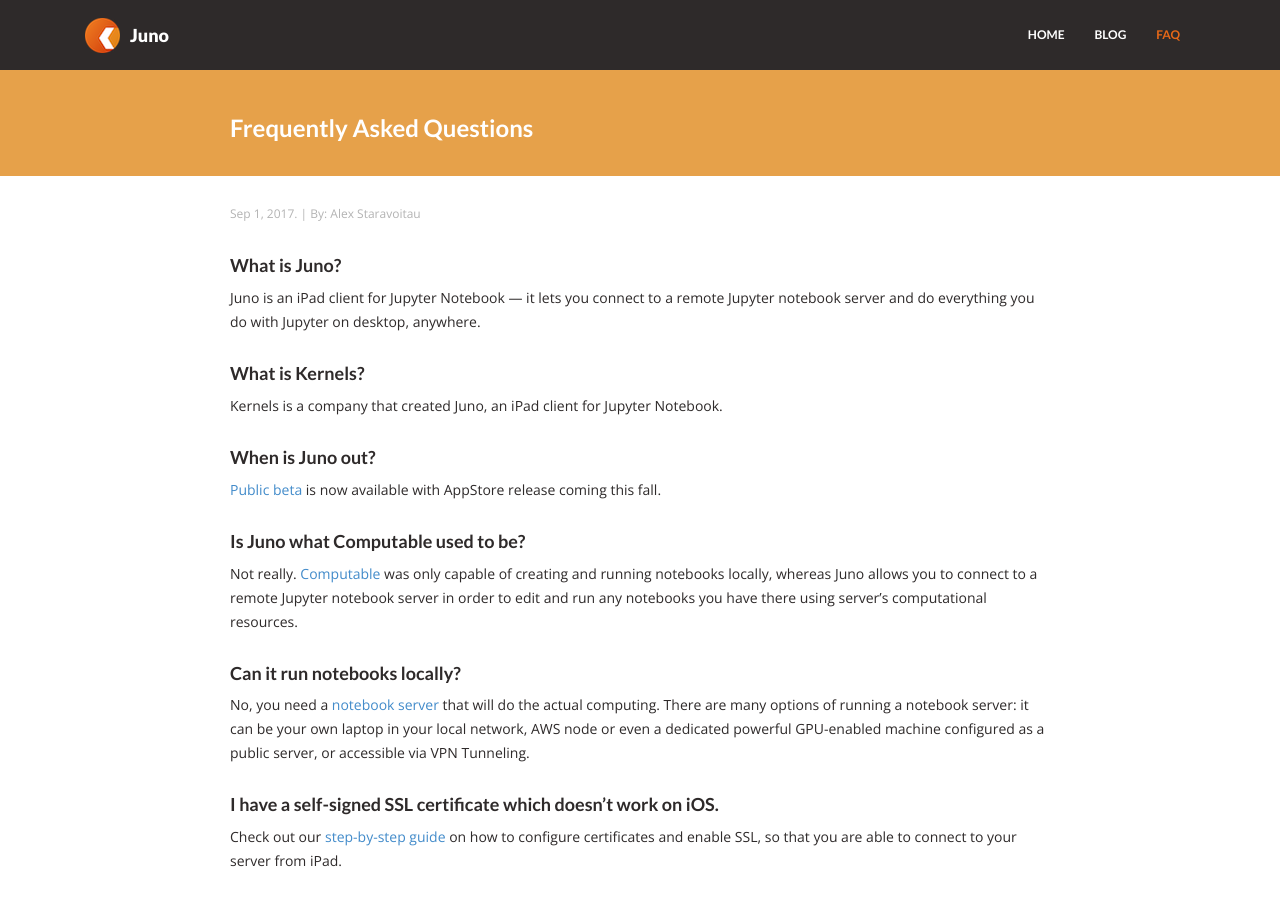
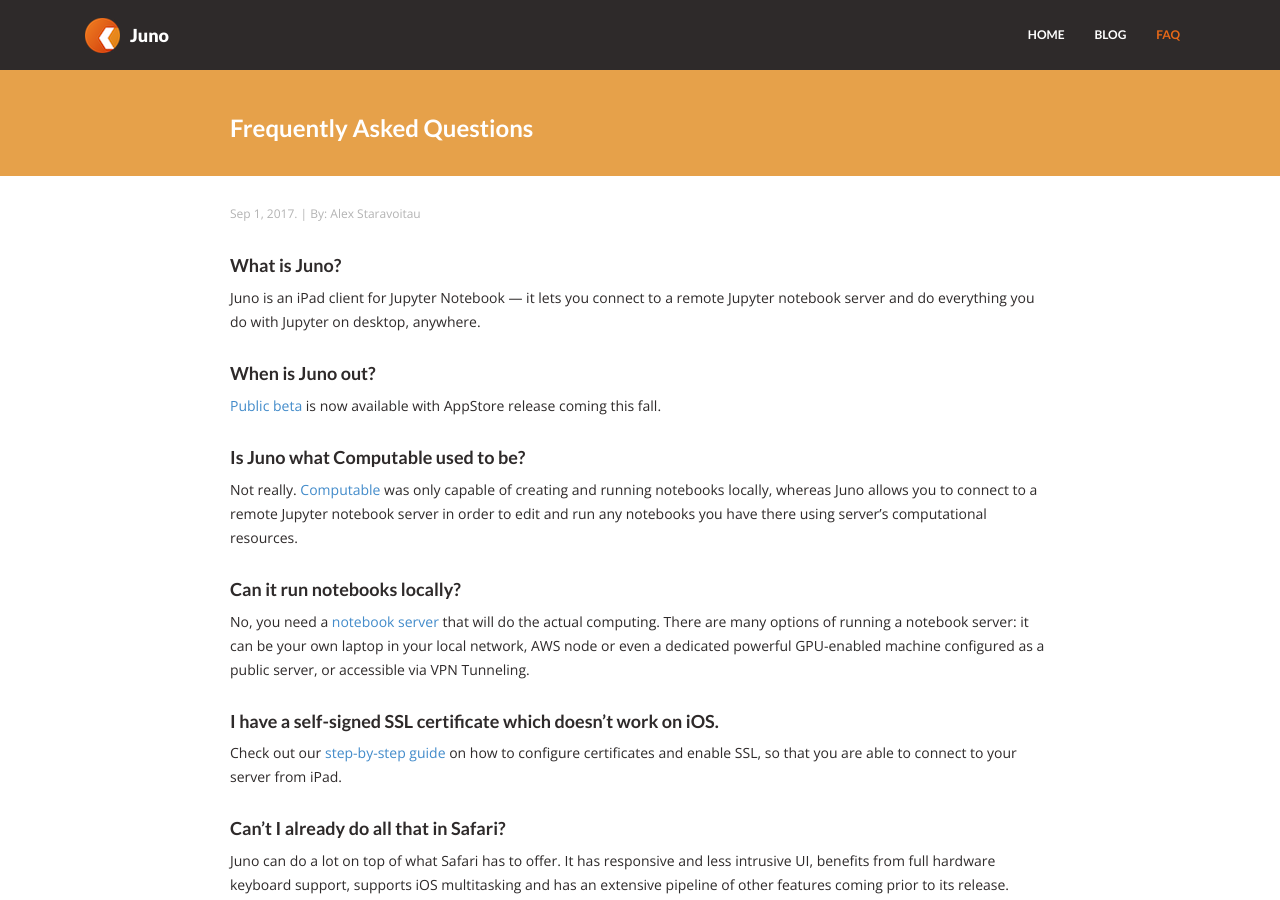
Before and after one commit to test-juno-sh/juno-website-test, a Jekyll site: the page built from _posts/2017-09-01-faq.markdown, in a window 1280 px wide and 900 px high. Built offline with Jekyll 4.4.1, drawn with Linux system fonts in a browser that asks for light colours; nearby versions of some CDN libraries.

Commit message:
Remove Kernels references.

```diff
--- a/_posts/2017-09-01-faq.markdown
+++ b/_posts/2017-09-01-faq.markdown
@@ -10,9 +10,6 @@
 ---
 #### What is Juno?
 Juno is an iPad client for Jupyter Notebook — it lets you connect to a remote Jupyter notebook server and do everything you do with Jupyter on desktop, anywhere.
-
-#### What is Kernels?
-Kernels is a company that created Juno, an iPad client for Jupyter Notebook.
 
 #### When is Juno out?
 [Public beta](/juno#mce-EMAIL){:target="_blank"} is now available with AppStore release coming this fall.
--- a/_posts/2017-09-01-ssl-self-signed-cert.markdown
+++ b/_posts/2017-09-01-ssl-self-signed-cert.markdown
@@ -8,7 +8,7 @@
 author: Alex Staravoitau
 ---
 
-In order to use Jupyter Notebook on iPad in both Kernels and Safari, one needs to correctly configure SSL certificates. Since issuing a proper certificate from a trusted authority could be challenging in some cases, a self-signed certificate should suffice, provided it was signed by a CA that is trusted by device.
+In order to use Jupyter Notebook on iPad in both Juno and Safari, one needs to correctly configure SSL certificates. Since issuing a proper certificate from a trusted authority could be challenging in some cases, a self-signed certificate should suffice, provided it was signed by a CA that is trusted by device.
 
 Follow these steps to get it working on your iPad.<!--more-->
 
```
